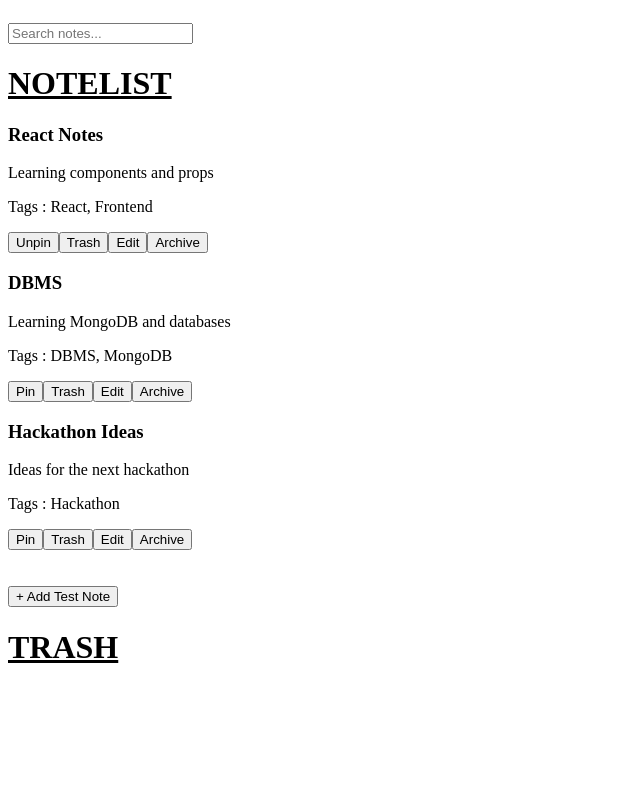
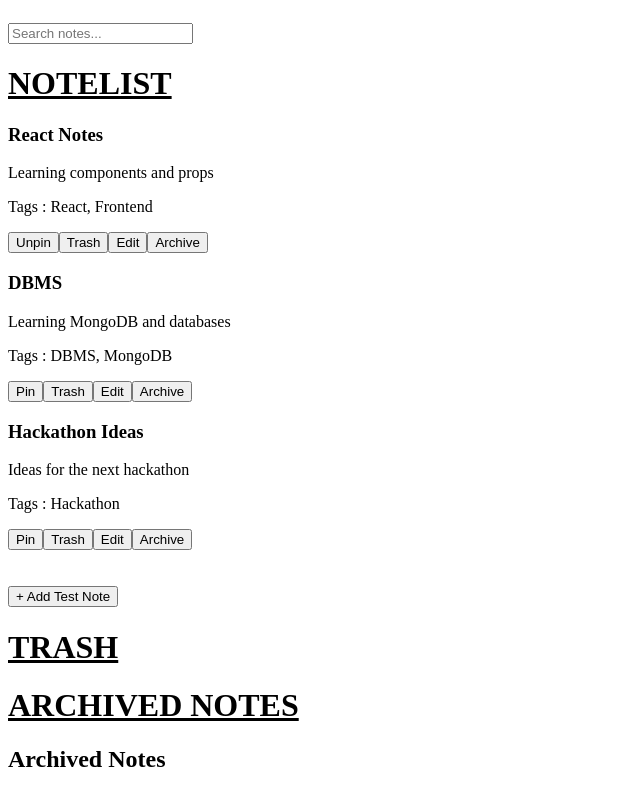
Before and after one commit to Siddharth-sem/PROJECTS-MERN, a React app in the folder smart-notes/frontend/: page /dashboard in a window 1280 px wide. Shown: the part 283-1075 px from the top of the page, without its empty margins (0-640 px from the left). Before the commit the page ends 970 px from the top, so only its background shows below. Built offline with nearby package versions, Linux system fonts and the light colour scheme; the HTML template or start-up script is replaced by a standard one.

Commit message:
feat: add Archived component and integrate into Dashboard for displaying archived notes

```diff
--- /dev/null
+++ b/smart-notes/frontend/src/components/Archived.jsx
@@ -0,0 +1,24 @@
+import NoteCard from "./NoteCard"
+
+const Archived = ({notes, archiveNote, deleteNote, editNote}) => {
+  return (
+    <div>
+      <h2>Archived Notes</h2>
+
+        {notes
+            .filter((note) => note.isArchived === true && note.isTrashed === false)
+            .map((note)=>
+                <NoteCard
+                    key={note.id}
+                    note={note}
+                    archiveNote={archiveNote}
+                    deleteNote={deleteNote}
+                    editNote={editNote}
+
+                />
+            )}
+    </div>
+  )
+}
+
+export default Archived
--- a/smart-notes/frontend/src/components/NotesList.jsx
+++ b/smart-notes/frontend/src/components/NotesList.jsx
@@ -42,8 +42,10 @@ const addTestNote = () => {
 
   return (
     <div>
-      {notes
+      {[...notes]
       .filter((note) => note.isTrashed === false)
+      .filter((note) => note.isArchived === false)
+      .sort((a,b)=> Number(b.isPinned) - Number(a.isPinned))
       .filter((note) =>
         note.title.toLowerCase().includes(search.toLowerCase()) ||
         note.content.toLowerCase().includes(search.toLowerCase()))
--- a/smart-notes/frontend/src/pages/Dashboard.jsx
+++ b/smart-notes/frontend/src/pages/Dashboard.jsx
@@ -5,6 +5,8 @@ import Sidebar from "../components/Sidebar"
 import SearchBar from "../components/SearchBar"
 import NotesList from "../components/NotesList"
 import Trash from "../components/Trash"
+import Archived from "../components/Archived"
+
 
 const Dashboard = () => {
 
@@ -163,6 +165,13 @@ const saveEdit = () => {
         permanentDelete={permanentDelete}
       />
 
+      <h1><u>ARCHIVED NOTES</u></h1>
+      <Archived
+        notes={notes}
+        archiveNote={archiveNote}
+        deleteNote={deleteNote}
+        editNote={editNote}
+      />
     </div>
   )
 }
```
